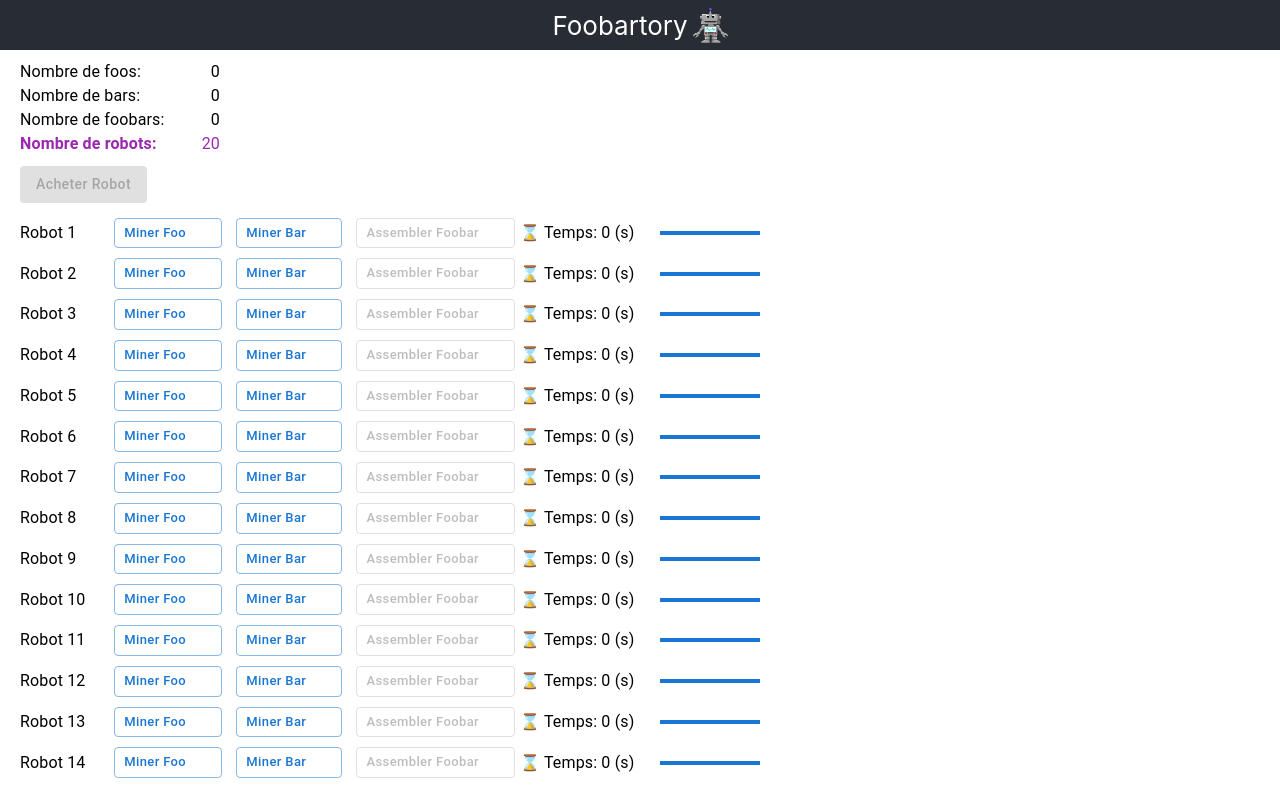
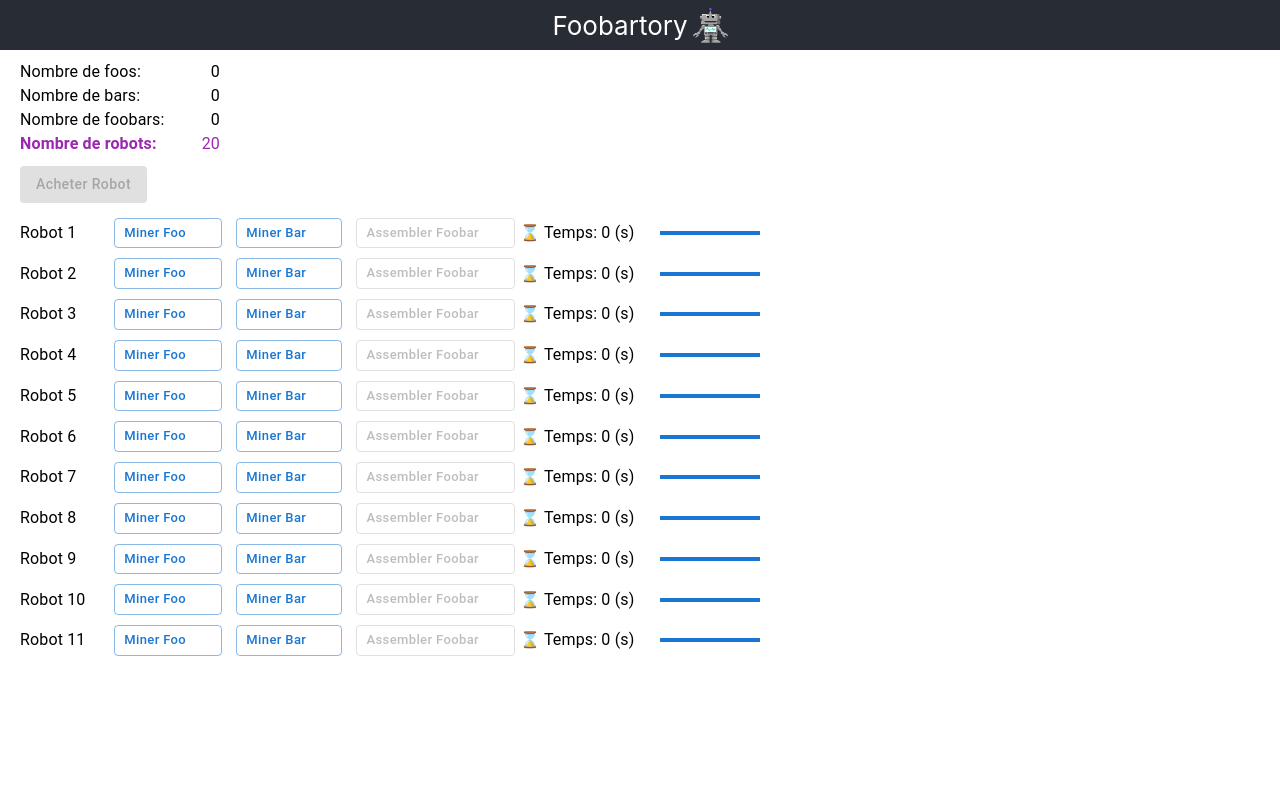
Before and after one commit to benoitgrasset/Foobartory, a React (Create React App) app: page / in a window 1280 px wide. Shown: the top 786 px of the page. Built offline with nearby package versions, Linux system fonts and the light colour scheme.

Commit message:
fixx CSS

```diff
--- a/src/App.css
+++ b/src/App.css
@@ -4,7 +4,6 @@
 
 .container > * {
   margin: 10px 0;
-
 }
 
 .dashboard {
@@ -30,6 +29,7 @@
   display: flex;
   flex-direction: column;
   overflow: auto;
+  height: 450px;
 }
 
 .buttons {
```
